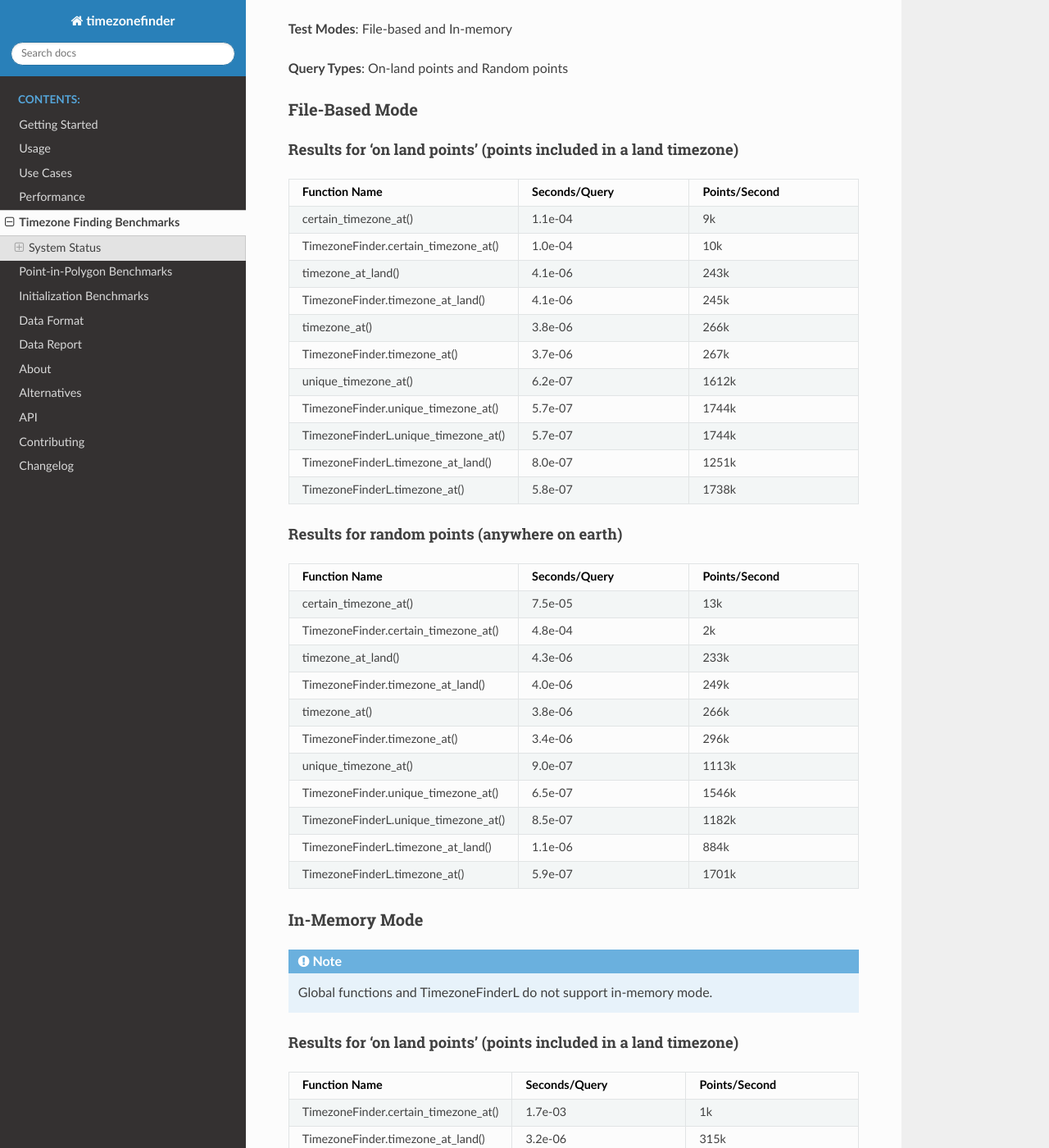
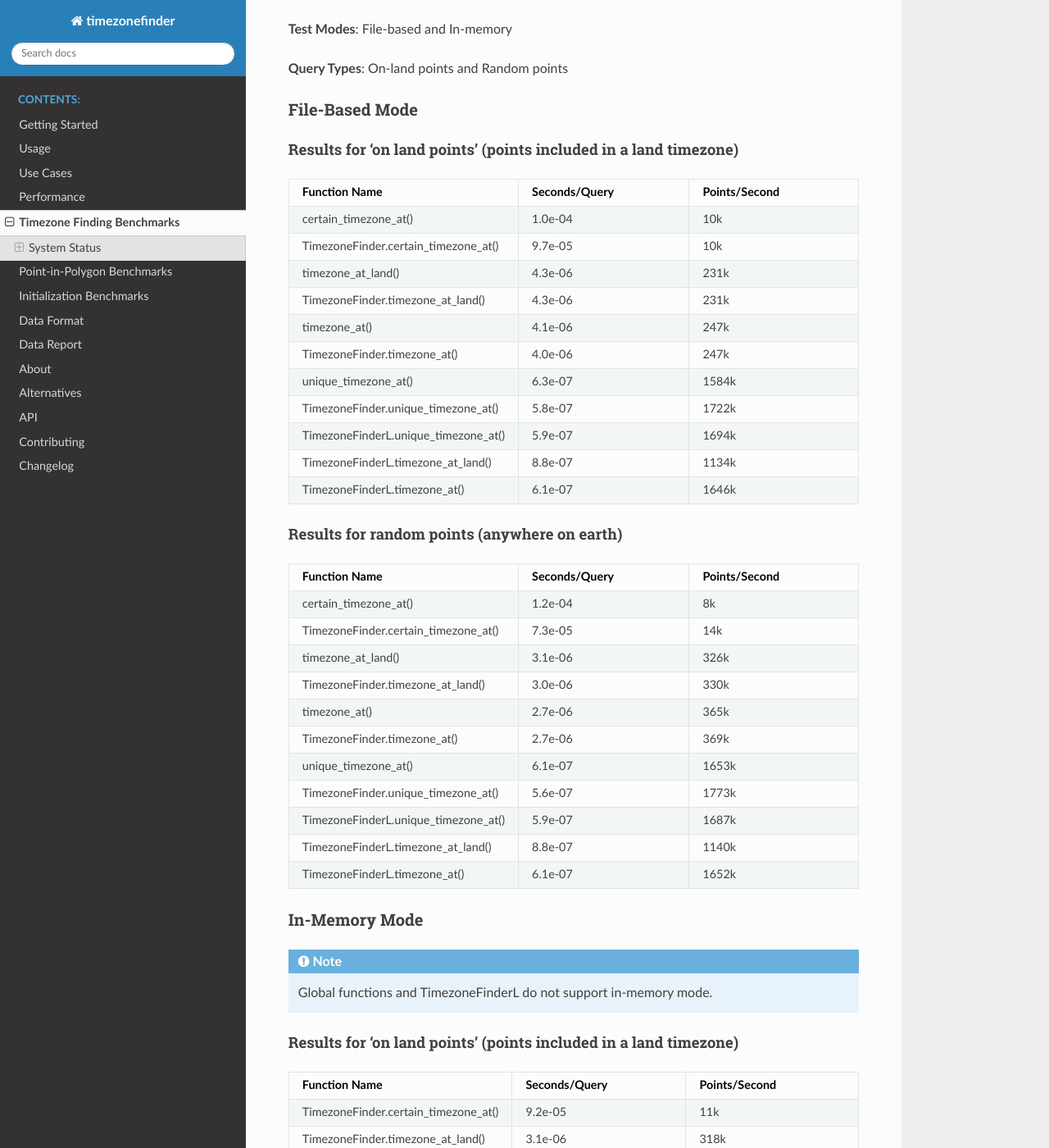
Before and after one commit to jannikmi/timezonefinder, a Sphinx documentation site: the page built from docs/benchmark_results_timezonefinding.rst, in a window 1280 px wide and 1400 px high, scrolled down 848 px. Shown: the whole window at 82% size. Built offline with Sphinx 7.4.7 and the Read the Docs theme 3.1.0, drawn with Linux system fonts in a browser that asks for light colours; some of the changed text lies outside the part shown.

Commit message:
fix: update benchmark results and data report for Python 3.14.2 and NumPy 2.3.5

```diff
--- a/docs/benchmark_results_timezonefinding.rst
+++ b/docs/benchmark_results_timezonefinding.rst
@@ -79,38 +79,38 @@ Results for 'on land points' (points included in a land timezone)
      - Seconds/Query
      - Points/Second
    * - certain_timezone_at()
-     - 1.1e-04
-     - 9k
-   * - TimezoneFinder.certain_timezone_at()
      - 1.0e-04
      - 10k
+   * - TimezoneFinder.certain_timezone_at()
+     - 9.7e-05
+     - 10k
    * - timezone_at_land()
+     - 4.3e-06
+     - 231k
+   * - TimezoneFinder.timezone_at_land()
+     - 4.3e-06
+     - 231k
+   * - timezone_at()
      - 4.1e-06
-     - 243k
-   * - TimezoneFinder.timezone_at_land()
-     - 4.1e-06
-     - 245k
-   * - timezone_at()
-     - 3.8e-06
-     - 266k
+     - 247k
    * - TimezoneFinder.timezone_at()
-     - 3.7e-06
-     - 267k
+     - 4.0e-06
+     - 247k
    * - unique_timezone_at()
-     - 6.2e-07
-     - 1612k
+     - 6.3e-07
+     - 1584k
    * - TimezoneFinder.unique_timezone_at()
-     - 5.7e-07
-     - 1744k
+     - 5.8e-07
+     - 1722k
    * - TimezoneFinderL.unique_timezone_at()
-     - 5.7e-07
-     - 1744k
+     - 5.9e-07
+     - 1694k
    * - TimezoneFinderL.timezone_at_land()
-     - 8.0e-07
-     - 1251k
+     - 8.8e-07
+     - 1134k
    * - TimezoneFinderL.timezone_at()
-     - 5.8e-07
-     - 1738k
+     - 6.1e-07
+     - 1646k
 
 
 
@@ -128,38 +128,38 @@ Results for random points (anywhere on earth)
      - Seconds/Query
      - Points/Second
    * - certain_timezone_at()
-     - 7.5e-05
-     - 13k
+     - 1.2e-04
+     - 8k
    * - TimezoneFinder.certain_timezone_at()
-     - 4.8e-04
-     - 2k
+     - 7.3e-05
+     - 14k
    * - timezone_at_land()
-     - 4.3e-06
-     - 233k
+     - 3.1e-06
+     - 326k
    * - TimezoneFinder.timezone_at_land()
-     - 4.0e-06
-     - 249k
+     - 3.0e-06
+     - 330k
    * - timezone_at()
-     - 3.8e-06
-     - 266k
+     - 2.7e-06
+     - 365k
    * - TimezoneFinder.timezone_at()
-     - 3.4e-06
-     - 296k
+     - 2.7e-06
+     - 369k
    * - unique_timezone_at()
-     - 9.0e-07
-     - 1113k
+     - 6.1e-07
+     - 1653k
    * - TimezoneFinder.unique_timezone_at()
-     - 6.5e-07
-     - 1546k
+     - 5.6e-07
+     - 1773k
    * - TimezoneFinderL.unique_timezone_at()
-     - 8.5e-07
-     - 1182k
+     - 5.9e-07
+     - 1687k
    * - TimezoneFinderL.timezone_at_land()
-     - 1.1e-06
-     - 884k
+     - 8.8e-07
+     - 1140k
    * - TimezoneFinderL.timezone_at()
-     - 5.9e-07
-     - 1701k
+     - 6.1e-07
+     - 1652k
 
 
 
@@ -187,17 +187,17 @@ Results for 'on land points' (points included in a land timezone)
      - Seconds/Query
      - Points/Second
    * - TimezoneFinder.certain_timezone_at()
-     - 1.7e-03
-     - 1k
+     - 9.2e-05
+     - 11k
    * - TimezoneFinder.timezone_at_land()
-     - 3.2e-06
-     - 315k
+     - 3.1e-06
+     - 318k
    * - TimezoneFinder.timezone_at()
-     - 2.9e-06
-     - 348k
+     - 2.8e-06
+     - 354k
    * - TimezoneFinder.unique_timezone_at()
-     - 5.6e-07
-     - 1793k
+     - 5.7e-07
+     - 1755k
 
 
 
@@ -215,14 +215,14 @@ Results for random points (anywhere on earth)
      - Seconds/Query
      - Points/Second
    * - TimezoneFinder.certain_timezone_at()
-     - 7.6e-05
-     - 13k
+     - 7.0e-05
+     - 14k
    * - TimezoneFinder.timezone_at_land()
-     - 2.1e-06
-     - 474k
+     - 2.2e-06
+     - 447k
    * - TimezoneFinder.timezone_at()
-     - 1.8e-06
-     - 564k
+     - 1.9e-06
+     - 524k
    * - TimezoneFinder.unique_timezone_at()
-     - 5.4e-07
-     - 1868k
+     - 5.7e-07
+     - 1757k
```
Also changed, not shown: other parts of docs/benchmark_results_timezonefinding.rst (+2 -2 lines), docs/benchmark_results_initialization.rst (+14 -14 lines), docs/benchmark_results_polygon.rst (+6 -6 lines), docs/data_report.rst (+68 -64 lines).
